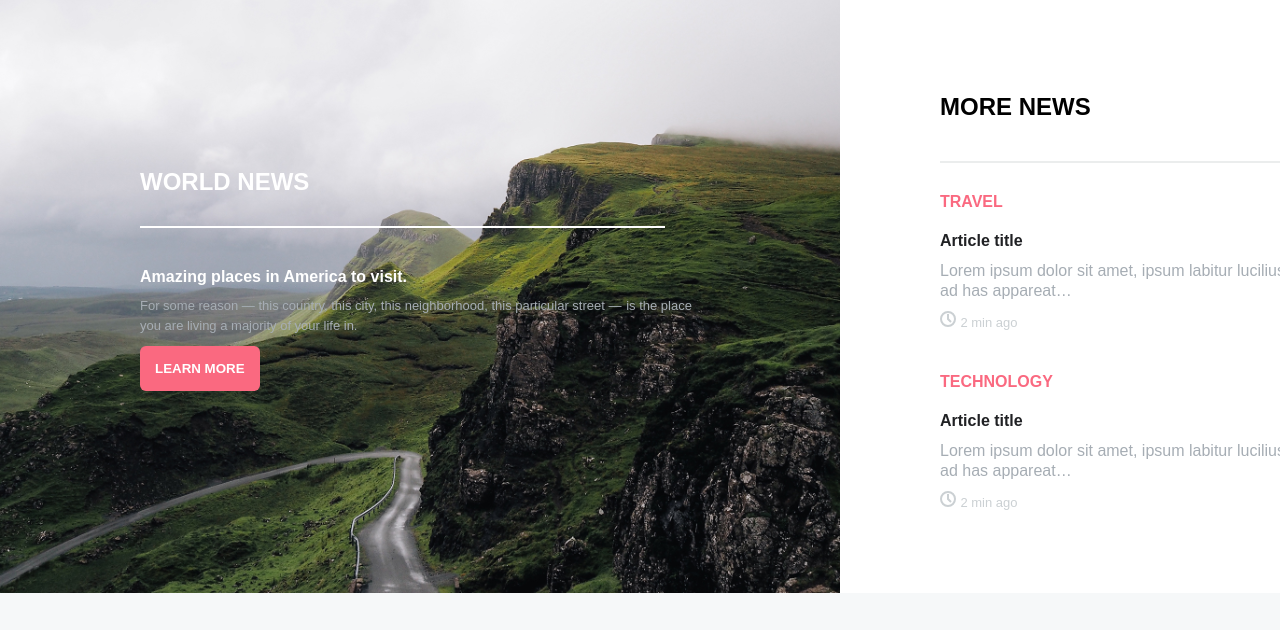
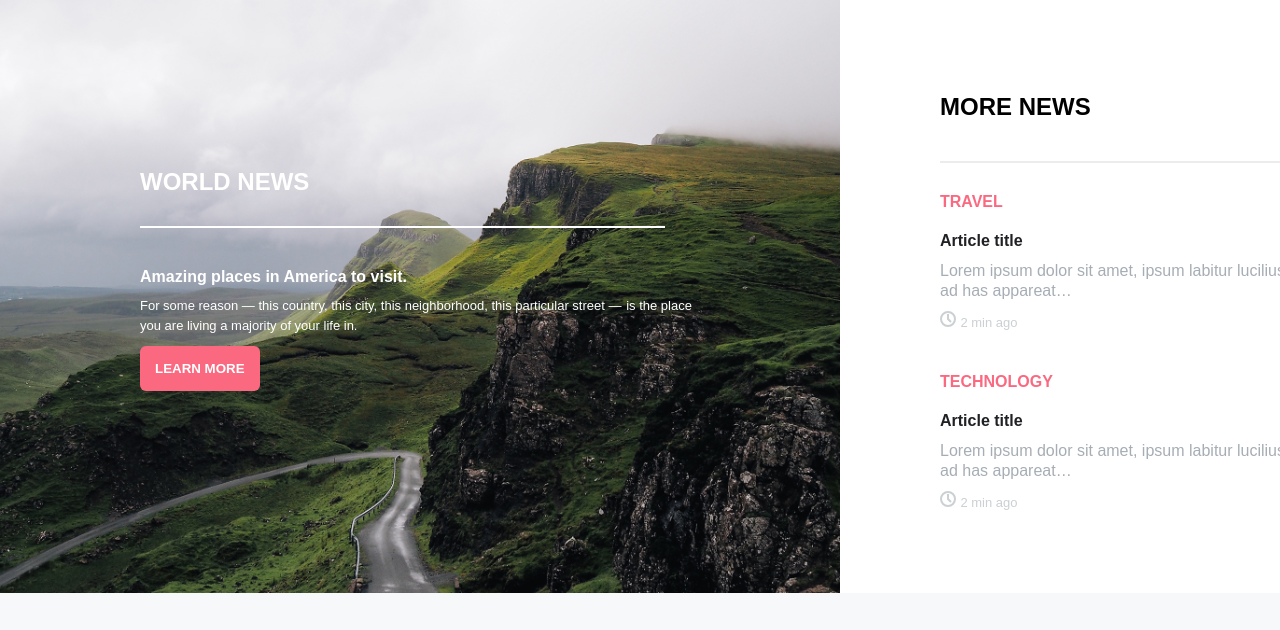
Before and after one commit to a1excpunk/unilabProject, a plain HTML site: page index.html in a window 1280 px wide. Shown: the part 57-687 px from the top of the page. Drawn offline with Linux system fonts and the light colour scheme; a script that the page names is missing.

Commit message:
Update style.css

```diff
--- a/style/style.css
+++ b/style/style.css
@@ -104,6 +104,10 @@ nav a{
     width: 840px;
     height: 600px;
     position: relative;
+}
+
+#heroImageContent p{
+    color: #fff;
 }
 
 #moreNews{
```
